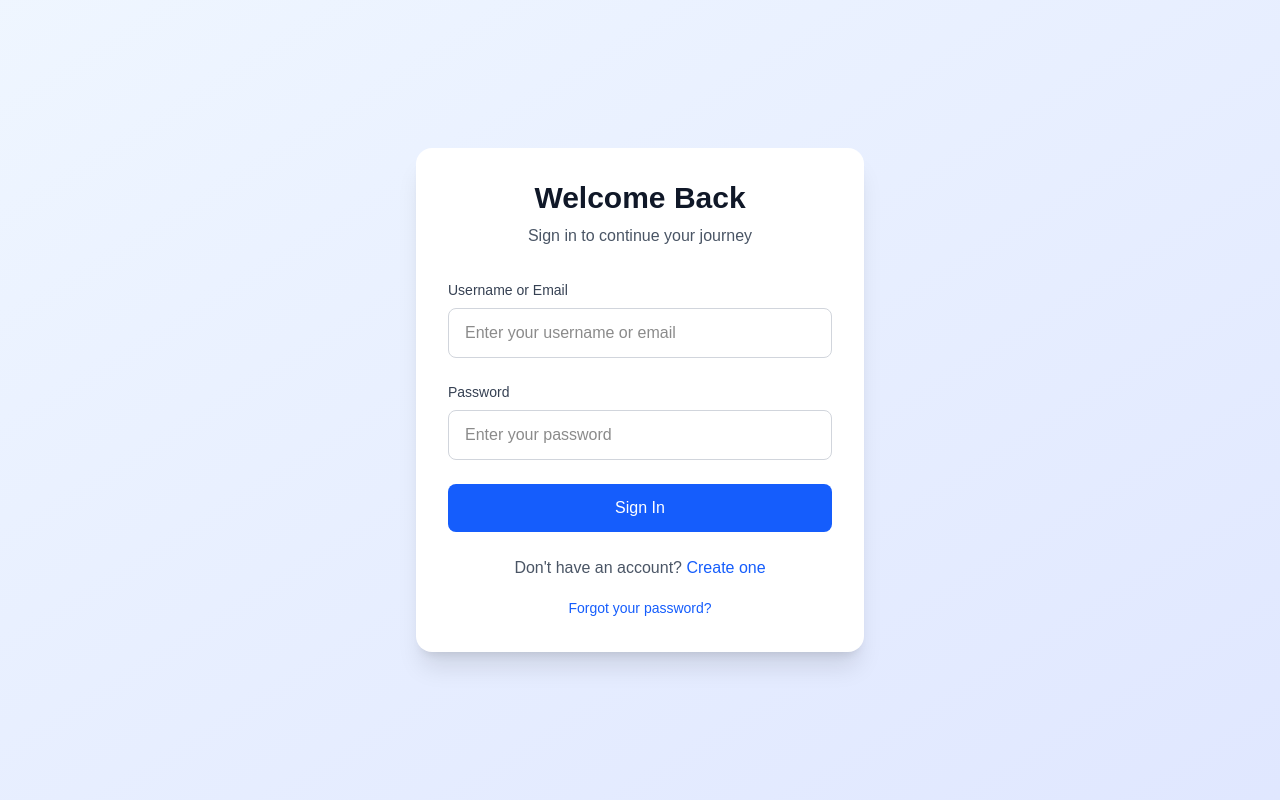
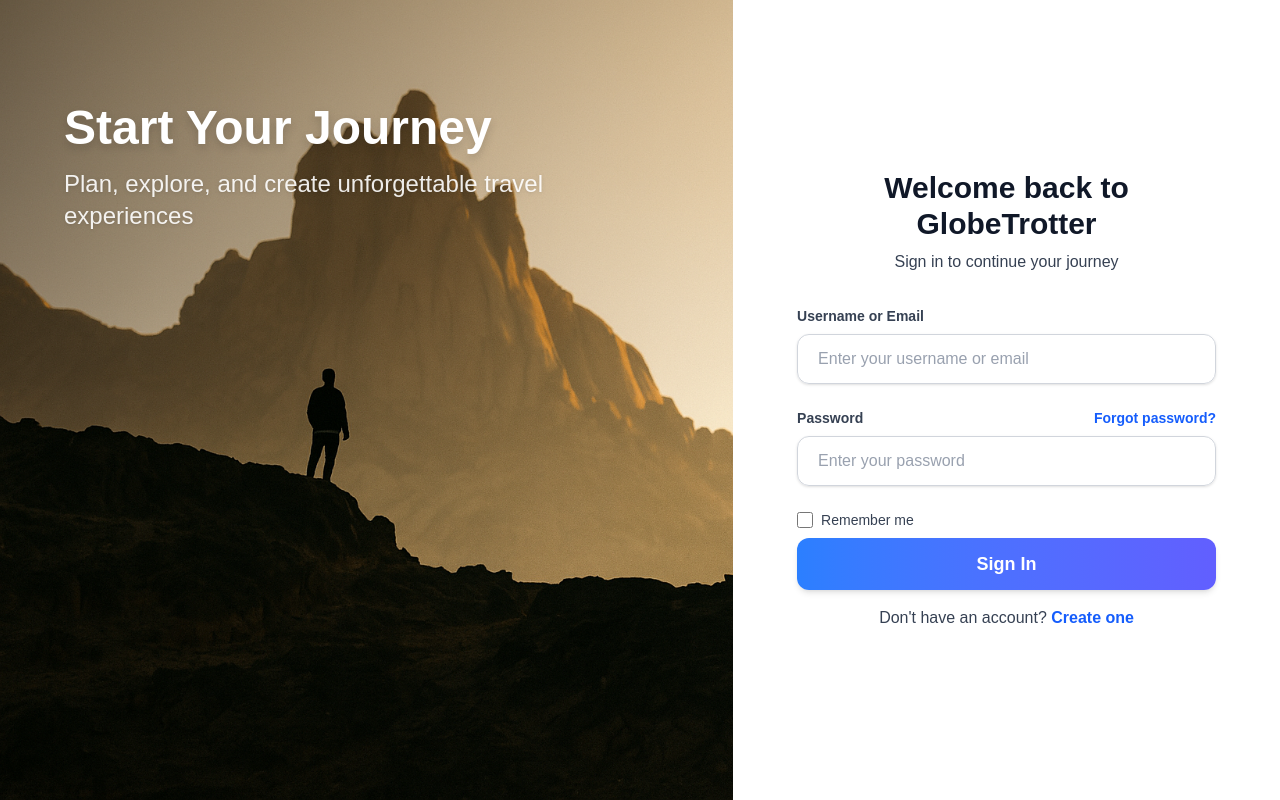
Before and after one commit to dimi-odoo/globetrotter, a Next.js app: page /login in a window 1280 px wide. Built offline with nearby package versions, Linux system fonts and the light colour scheme.

Commit message:
Redesign login page layout and add hero image
Revamped the login page with a two-column layout featuring a hero image and updated welcome text. Improved form styling, added a 'remember me' checkbox, and enhanced error/success message displays for a more modern and user-friendly experience.

```diff
--- a/app/login/page.tsx
+++ b/app/login/page.tsx
@@ -93,17 +93,31 @@ export default function LoginPage() {
   };
 
   return (
-    <div className="min-h-screen bg-gradient-to-br from-blue-50 to-indigo-100 flex items-center justify-center p-4">
-      <div className="max-w-md w-full bg-white rounded-2xl shadow-xl p-8">
+    <div className="min-h-screen h-screen w-screen flex bg-white">
+      {/* Left Side: Image and Welcome Text */}
+      <div className="hidden md:flex flex-col justify-start items-start bg-gray-100 relative w-7/10 h-full">
+        <Image
+          src="/login_page.png"
+          alt="Start your journey"
+          fill
+          className="object-cover absolute inset-0 z-0"
+        />
+        <div className="relative z-10 flex flex-col items-start justify-start h-full w-full p-16">
+          <h1 className="text-5xl font-extrabold text-white mb-4 drop-shadow-lg mt-10">Start Your Journey</h1>
+          <p className="text-2xl text-white/90 drop-shadow">Plan, explore, and create unforgettable travel experiences</p>
+        </div>
+      </div>
+      {/* Right Side: Login Form */}
+      <div className="w-full md:w-1/2 h-full bg-white/80 backdrop-blur-lg flex flex-col justify-center p-16 mb-10">
+        <div className="max-w-md w-full mx-auto">
           <div className="text-center mb-8">
-          <h1 className="text-3xl font-bold text-gray-900 mb-2">Welcome Back</h1>
-          <p className="text-gray-600">Sign in to continue your journey</p>
+            <h2 className="text-3xl font-bold text-gray-900 mb-2">Welcome back to GlobeTrotter</h2>
+            <p className="text-gray-700">Sign in to continue your journey</p>
           </div>
-
           {/* User Photo Display */}
           {userPhoto && (
-          <div className="flex justify-center mb-6">
-            <div className="relative w-24 h-24 rounded-full overflow-hidden border-4 border-blue-100">
+            <div className="flex justify-center mb-8">
+              <div className="relative w-24 h-24 rounded-full overflow-hidden border-4 border-blue-200 shadow-lg">
                 <Image
                   src={userPhoto}
                   alt="User profile"
@@ -114,22 +128,19 @@ export default function LoginPage() {
               </div>
             </div>
           )}
-
           {error && (
-          <div className="mb-6 p-4 bg-red-50 border border-red-200 rounded-lg">
-            <p className="text-red-600 text-sm">{error}</p>
+            <div className="mb-6 p-4 bg-red-100/70 border border-red-300 rounded-lg">
+              <p className="text-red-700 text-sm font-medium">{error}</p>
             </div>
           )}
-
           {success && (
-          <div className="mb-6 p-4 bg-green-50 border border-green-200 rounded-lg">
-            <p className="text-green-600 text-sm">{success}</p>
+            <div className="mb-6 p-4 bg-green-100/70 border border-green-300 rounded-lg">
+              <p className="text-green-700 text-sm font-medium">{success}</p>
             </div>
           )}
-
           <form onSubmit={handleSubmit} className="space-y-6">
             <div>
-            <label htmlFor="username" className="block text-sm font-medium text-gray-700 mb-2">
+              <label htmlFor="username" className="block text-sm font-semibold text-gray-700 mb-2">
                 Username or Email
               </label>
               <input
@@ -139,15 +150,19 @@ export default function LoginPage() {
                 required
                 value={formData.username}
                 onChange={handleInputChange}
-              className="w-full px-4 py-3 border border-gray-300 rounded-lg focus:ring-2 focus:ring-blue-500 focus:border-transparent transition-colors"
+                className="w-full px-5 py-3 border border-gray-300 rounded-xl focus:ring-2 focus:ring-blue-400 focus:border-transparent transition-all duration-200 bg-white/80 placeholder-gray-400 hover:border-blue-300 shadow-sm"
                 placeholder="Enter your username or email"
               />
             </div>
-
             <div>
-            <label htmlFor="password" className="block text-sm font-medium text-gray-700 mb-2">
+              <div className="flex items-center justify-between mb-2">
+                <label htmlFor="password" className="block text-sm font-semibold text-gray-700">
                   Password
                 </label>
+                <Link href="/forgot-password" className="text-sm text-blue-600 hover:text-blue-800 font-semibold">
+                  Forgot password?
+                </Link>
+              </div>
               <input
                 type="password"
                 id="password"
@@ -155,33 +170,37 @@ export default function LoginPage() {
                 required
                 value={formData.password}
                 onChange={handleInputChange}
-              className="w-full px-4 py-3 border border-gray-300 rounded-lg focus:ring-2 focus:ring-blue-500 focus:border-transparent transition-colors"
+                className="w-full px-5 py-3 border border-gray-300 rounded-xl focus:ring-2 focus:ring-blue-400 focus:border-transparent transition-all duration-200 bg-white/80 placeholder-gray-400 hover:border-blue-300 shadow-sm"
                 placeholder="Enter your password"
               />
             </div>
-
+            <div className="flex items-center mb-2">
+              <input
+                id="remember"
+                name="remember"
+                type="checkbox"
+                className="h-4 w-4 text-blue-600 focus:ring-blue-500 border-gray-300 rounded"
+              />
+              <label htmlFor="remember" className="ml-2 block text-sm text-gray-700">
+                Remember me
+              </label>
+            </div>
             <button
               type="submit"
               disabled={loading}
-            className="w-full bg-blue-600 text-white py-3 px-4 rounded-lg font-medium hover:bg-blue-700 focus:ring-2 focus:ring-blue-500 focus:ring-offset-2 disabled:opacity-50 disabled:cursor-not-allowed transition-colors"
+              className="w-full bg-gradient-to-r from-blue-500 to-indigo-500 text-white py-3 px-4 rounded-xl font-bold text-lg shadow-md hover:from-blue-600 hover:to-indigo-600 focus:ring-2 focus:ring-blue-400 focus:ring-offset-2 disabled:opacity-50 disabled:cursor-not-allowed transition-all duration-200"
             >
               {loading ? 'Signing In...' : 'Sign In'}
             </button>
           </form>
-
-        <div className="mt-6 text-center">
-          <p className="text-gray-600">
+            <div className="text-center mt-4">
+            <p className="text-gray-700">
               Don't have an account?{' '}
-            <Link href="/register" className="text-blue-600 hover:text-blue-700 font-medium">
+              <Link href="/register" className="text-blue-600 hover:text-blue-800 font-semibold">
                 Create one
               </Link>
             </p>
           </div>
-
-        <div className="mt-4 text-center">
-          <Link href="/forgot-password" className="text-sm text-blue-600 hover:text-blue-700">
-            Forgot your password?
-          </Link>
         </div>
       </div>
     </div>
--- a/app/register/page.tsx
+++ b/app/register/page.tsx
@@ -75,19 +75,32 @@ export default function RegisterPage() {
   };
 
   return (
-    <div className="min-h-screen bg-gradient-to-br from-blue-50 to-indigo-100 flex items-center justify-center p-4">
-      <div className="max-w-2xl w-full bg-white rounded-2xl shadow-xl p-8">
+    <div className="min-h-screen h-screen w-screen flex bg-white">
+      {/* Left Side: Image and Welcome Text */}
+      <div className="hidden md:flex flex-col justify-start items-start bg-gray-100 relative w-1/2 h-full">
+        <Image
+          src="/register_page.png" // Replace with your actual image path
+          alt="Join our community"
+          fill
+          className="object-cover absolute inset-0 z-0"
+        />
+        <div className="relative z-10 flex flex-col items-start justify-start h-full w-full p-16">
+          <h1 className="text-5xl font-extrabold text-white mb-4 drop-shadow-lg mt-10">Join Our Community</h1>
+          <p className="text-2xl text-white/90 drop-shadow">Create your personalized travel experience</p>
+        </div>
+      </div>
+      {/* Right Side: Register Form */}
+      <div className="w-full md:w-1/2 h-full bg-white/80 backdrop-blur-lg flex flex-col justify-center p-16 mb-10">
+        <div className="max-w-md w-full mx-auto">
           <div className="text-center mb-8">
             <h1 className="text-3xl font-bold text-gray-900 mb-2">Create Account</h1>
             <p className="text-gray-600">Join Globetrotter and start your journey</p>
           </div>
-
           {error && (
             <div className="mb-6 p-4 bg-red-50 border border-red-200 rounded-lg">
               <p className="text-red-600 text-sm">{error}</p>
             </div>
           )}
-
           <form onSubmit={handleSubmit} className="space-y-6">
             {/* Avatar Selection */}
             <div>
@@ -100,7 +113,7 @@ export default function RegisterPage() {
                     key={avatar.id}
                     type="button"
                     onClick={() => setSelectedAvatar(avatar.url)}
-                  className={`relative w-16 h-16 rounded-full overflow-hidden border-2 transition-all ${
+                    className={`relative w-12 h-12 rounded-full overflow-hidden border-2 transition-all ${
                       selectedAvatar === avatar.url
                         ? 'border-blue-500 ring-2 ring-blue-200'
                         : 'border-gray-200 hover:border-gray-300'
@@ -116,7 +129,6 @@ export default function RegisterPage() {
                 ))}
               </div>
             </div>
-
             {/* Personal Information */}
             <div className="grid grid-cols-1 md:grid-cols-2 gap-4">
               <div>
@@ -134,7 +146,6 @@ export default function RegisterPage() {
                   placeholder="John"
                 />
               </div>
-
               <div>
                 <label htmlFor="lastName" className="block text-sm font-medium text-gray-700 mb-2">
                   Last Name *
@@ -151,7 +162,6 @@ export default function RegisterPage() {
                 />
               </div>
             </div>
-
             {/* Account Information */}
             <div>
               <label htmlFor="username" className="block text-sm font-medium text-gray-700 mb-2">
@@ -168,7 +178,6 @@ export default function RegisterPage() {
                 placeholder="johndoe"
               />
             </div>
-
             <div>
               <label htmlFor="email" className="block text-sm font-medium text-gray-700 mb-2">
                 Email Address *
@@ -184,7 +193,6 @@ export default function RegisterPage() {
                 placeholder="john@example.com"
               />
             </div>
-
             <div className="grid grid-cols-1 md:grid-cols-2 gap-4">
               <div>
                 <label htmlFor="password" className="block text-sm font-medium text-gray-700 mb-2">
@@ -201,7 +209,6 @@ export default function RegisterPage() {
                   placeholder="••••••••"
                 />
               </div>
-
               <div>
                 <label htmlFor="confirmPassword" className="block text-sm font-medium text-gray-700 mb-2">
                   Confirm Password *
@@ -218,7 +225,6 @@ export default function RegisterPage() {
                 />
               </div>
             </div>
-
             {/* Contact Information */}
             <div>
               <label htmlFor="phoneNumber" className="block text-sm font-medium text-gray-700 mb-2">
@@ -235,7 +241,6 @@ export default function RegisterPage() {
                 placeholder="+1 (555) 123-4567"
               />
             </div>
-
             <div className="grid grid-cols-1 md:grid-cols-2 gap-4">
               <div>
                 <label htmlFor="city" className="block text-sm font-medium text-gray-700 mb-2">
@@ -252,7 +257,6 @@ export default function RegisterPage() {
                   placeholder="New York"
                 />
               </div>
-
               <div>
                 <label htmlFor="country" className="block text-sm font-medium text-gray-700 mb-2">
                   Country *
@@ -269,7 +273,6 @@ export default function RegisterPage() {
                 />
               </div>
             </div>
-
             <div>
               <label htmlFor="description" className="block text-sm font-medium text-gray-700 mb-2">
                 Description
@@ -284,7 +287,6 @@ export default function RegisterPage() {
                 placeholder="Tell us about yourself..."
               />
             </div>
-
             <button
               type="submit"
               disabled={loading}
@@ -293,7 +295,6 @@ export default function RegisterPage() {
               {loading ? 'Creating Account...' : 'Create Account'}
             </button>
           </form>
-
           <div className="mt-6 text-center">
             <p className="text-gray-600">
               Already have an account?{' '}
@@ -304,5 +305,6 @@ export default function RegisterPage() {
           </div>
         </div>
       </div>
+    </div>
   );
 }
```
Also changed, not shown: public/login_page.png (added). Lines whose indentation alone changed are shown as unchanged.
